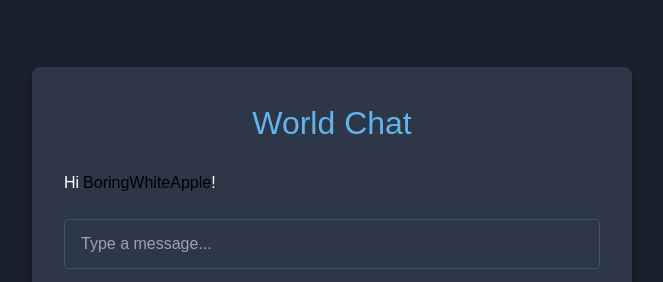
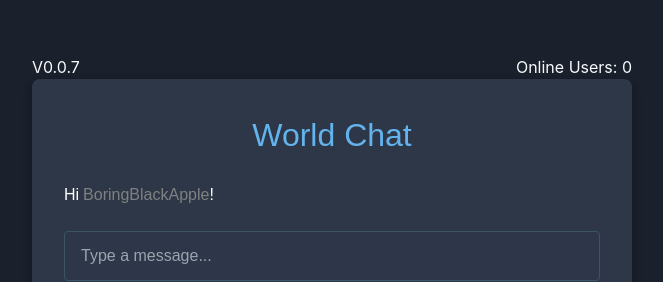
Before and after one commit to George-Freedland/p2p-chat-app, a React (Create React App) app: page / in a window 1280 px wide. Shown: the part 168-450 px from the top of the page, without its empty margins (308-971 px from the left). Built offline with nearby package versions, Linux system fonts and the light colour scheme; no server answers.

Commit message:
add online users and versioning

```diff
--- a/src/App.js
+++ b/src/App.js
@@ -1,13 +1,15 @@
 import { useEffect, useState } from 'react';
 import io from 'socket.io-client';
 
-const socket = io('ws://localhost:8000');
+// const socket = io('ws://localhost:8000');
+const socket = io('ws://192.168.86.28:8000');
 
 const App = () => {
   const [message, setMessage] = useState('');
   const [messages, setMessages] = useState([]);
   const [username, setUsername] = useState('');
   const [color, setColor] = useState('');
+  const [onlineUsers, setOnlineUsers] = useState(0);
 
   useEffect(() => {
     socket.on('chat message', (msg) => {
@@ -18,6 +20,16 @@ const App = () => {
 
     return () => {
       socket.off('chat message');
+    };
+  }, []);
+
+  useEffect(() => {
+    socket.on('online users', (count) => {
+      setOnlineUsers(count);
+    });
+
+    return () => {
+      socket.off('online users');
     };
   }, []);
 
@@ -37,9 +49,9 @@ const App = () => {
   }, [messages]);
 
   useEffect(() => {
-    const nameSet1 = ['Boring', 'Amazing', 'Wicked', 'Speedy', 'Happy', 'Sad', 'Hopeful', 'Dreamy', 'Savage', 'Laughing', 'Trippy', 'Lost', 'Funny', 'Flawless'];
-    const nameSet2 = ['Red', 'Orange', 'Yellow', 'Green', 'Blue', 'Indigo', 'Violet', 'Grey', 'Black', 'White'];
-    const nameSet3 = ['Banana', 'Apple', 'Cherry', 'Laptop', 'Rabbit', 'Whale', 'Ocean', 'House', 'Robot', 'Phone', 'Gem', 'Marble', 'Speaker', 'Light', 'Bottle', 'Mouse'];
+    const nameSet1 = ['Boring', 'Amazing', 'Wicked', 'Speedy', 'Happy', 'Sad', 'Hopeful', 'Dreamy', 'Savage', 'Laughing', 'Trippy', 'Lost', 'Funny', 'Flawless', 'Perfect', 'Stable', 'Active', 'Rich'];
+    const nameSet2 = ['Lime', 'Teal', 'Maroon', 'Red', 'Orange', 'Yellow', 'Green', 'Aqua', 'Fuchsia', 'Violet', 'Grey', 'Black', 'White'];
+    const nameSet3 = ['Banana', 'Apple', 'Cherry', 'Laptop', 'Rabbit', 'Whale', 'Ocean', 'House', 'Robot', 'Phone', 'Gem', 'Marble', 'Speaker', 'Light', 'Bottle', 'Mouse', 'Rose', 'Flower', 'Corridor'];
     setUsername(nameSet1[Math.floor(Math.random() * nameSet1.length)] + nameSet2[Math.floor(Math.random() * nameSet2.length)] + nameSet3[Math.floor(Math.random() * nameSet3.length)])
     setColor(nameSet2[Math.floor(Math.random() * nameSet2.length)])
   }, []);
@@ -53,6 +65,10 @@ const App = () => {
   };
 
   return (
+    <>
+      <div style={{ display: 'flex', justifyContent: 'space-between' }}>
+        <div>V0.0.7</div><div>Online Users: {onlineUsers}</div>
+      </div>
       <div className='container'>
         <h1>World Chat</h1>
         <h4>Hi<div style={{ color, marginLeft: '0.25rem' }}>{username}</div>!</h4>
@@ -76,6 +92,7 @@ const App = () => {
           ))}
         </div>
       </div>
+    </>
   );
 }
 
```
Lines whose indentation alone changed are shown as unchanged.
